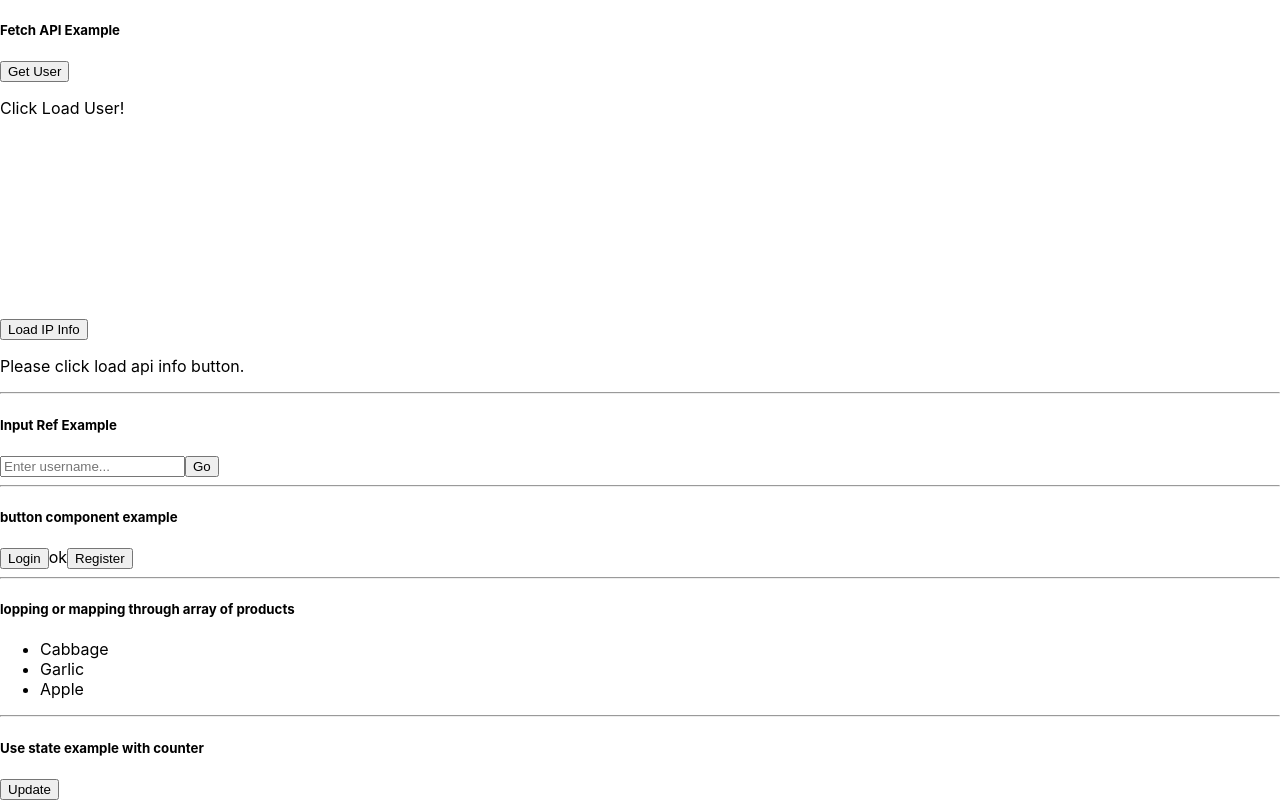
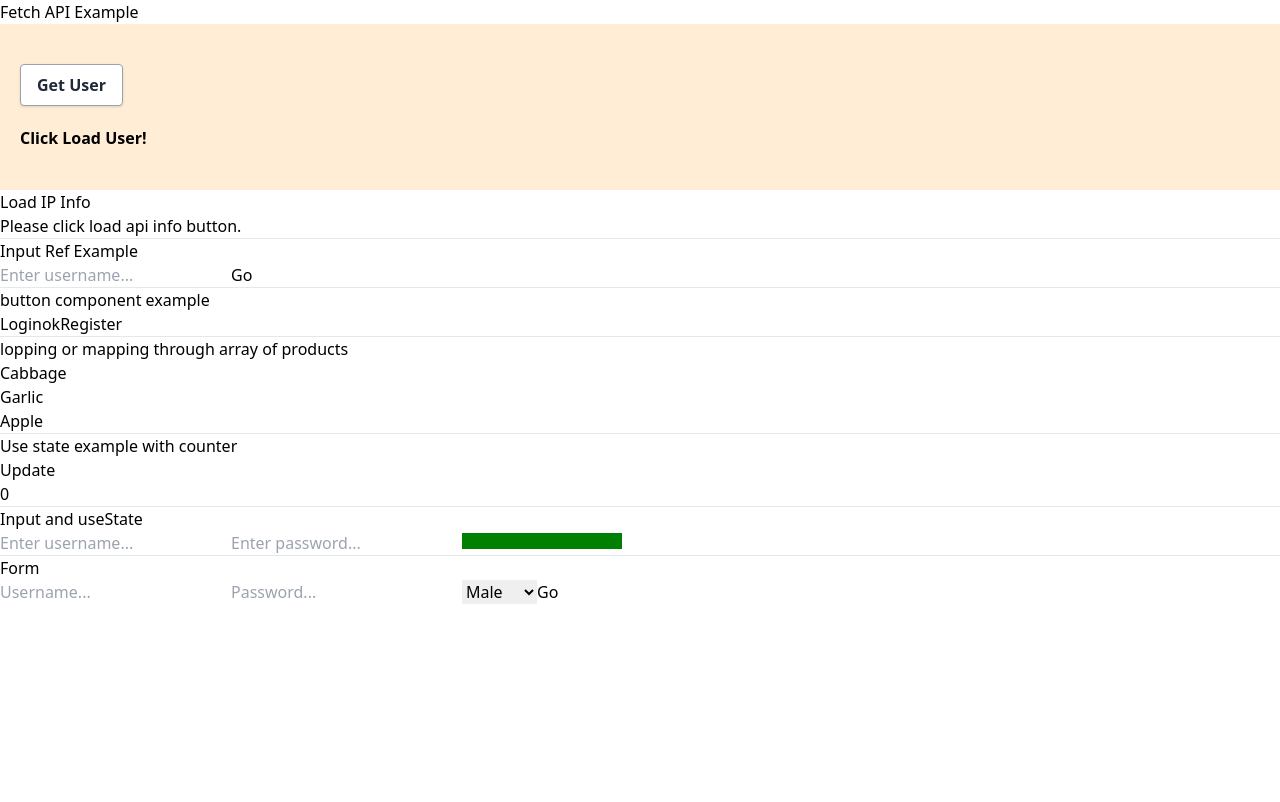
Before and after one commit to logictechjulyintake/react-class-group-1, a React (Create React App) app: page / in a window 1280 px wide. Shown: the top 802 px of the page. Built offline with nearby package versions, Linux system fonts and the light colour scheme.

Commit message:
tailwind css

```diff
--- a/package.json
+++ b/package.json
@@ -34,5 +34,8 @@
       "last 1 firefox version",
       "last 1 safari version"
     ]
+  },
+  "devDependencies": {
+    "tailwindcss": "^3.3.3"
   }
 }
--- a/src/components/FetchAPIEg.js
+++ b/src/components/FetchAPIEg.js
@@ -14,12 +14,18 @@ function FetchAPIEg() {
     }
 
     return <>
-        <button onClick={getRandomUser}>Get User</button>
-        <p>
-            {userInfo ? `${userInfo.name.title} ${userInfo.name.first} ${userInfo.name.last}` : 'Click Load User!'}
-        </p>
+        <div className='py-10 px-5 font-semibold bg-orange-100'>
+            <button onClick={getRandomUser} class="bg-white hover:bg-gray-100 text-gray-800 font-semibold py-2 px-4 border border-gray-400 rounded shadow mb-5">
+                Get User
+            </button>
 
-        <img src={userInfo ? userInfo.picture.large : null} height={200} />
+            <p>
+                {userInfo ? `${userInfo.name.title} ${userInfo.name.first} ${userInfo.name.last}` : 'Click Load User!'}
+            </p>
+
+            <img src={userInfo ? userInfo.picture.large : null} height={200} />
+        </div>
+
     </>
 }
 
--- a/src/index.css
+++ b/src/index.css
@@ -1,13 +1,3 @@
-body {
-  margin: 0;
-  font-family: -apple-system, BlinkMacSystemFont, 'Segoe UI', 'Roboto', 'Oxygen',
-    'Ubuntu', 'Cantarell', 'Fira Sans', 'Droid Sans', 'Helvetica Neue',
-    sans-serif;
-  -webkit-font-smoothing: antialiased;
-  -moz-osx-font-smoothing: grayscale;
-}
-
-code {
-  font-family: source-code-pro, Menlo, Monaco, Consolas, 'Courier New',
-    monospace;
-}
+@tailwind base;
+@tailwind components;
+@tailwind utilities;
--- /dev/null
+++ b/tailwind.config.js
@@ -0,0 +1,10 @@
+/** @type {import('tailwindcss').Config} */
+module.exports = {
+  content: [
+    "./src/**/*.{html,js}"
+  ],
+  theme: {
+    extend: {},
+  },
+  plugins: [],
+}
```
Also changed, not shown: 1 other file (tests, documents, lock files or other folders).
